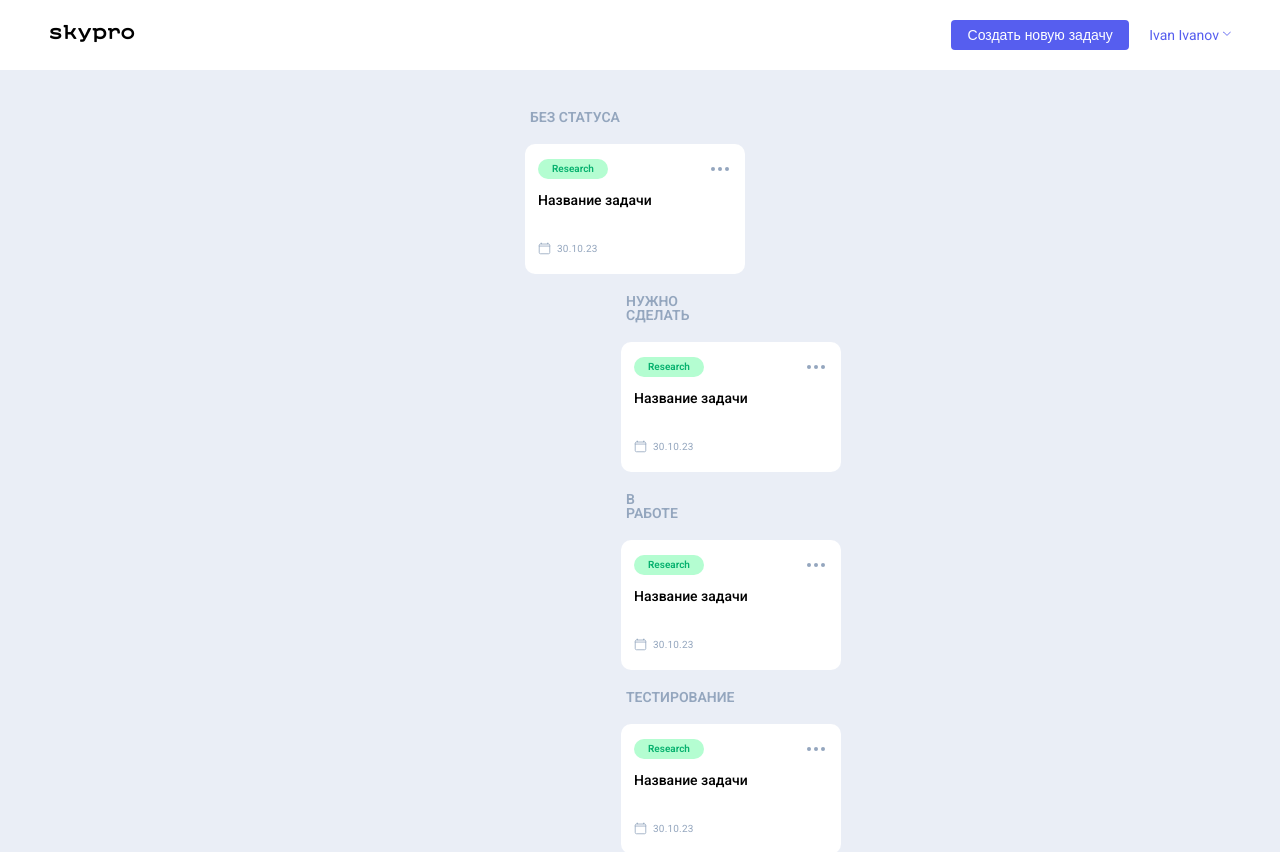
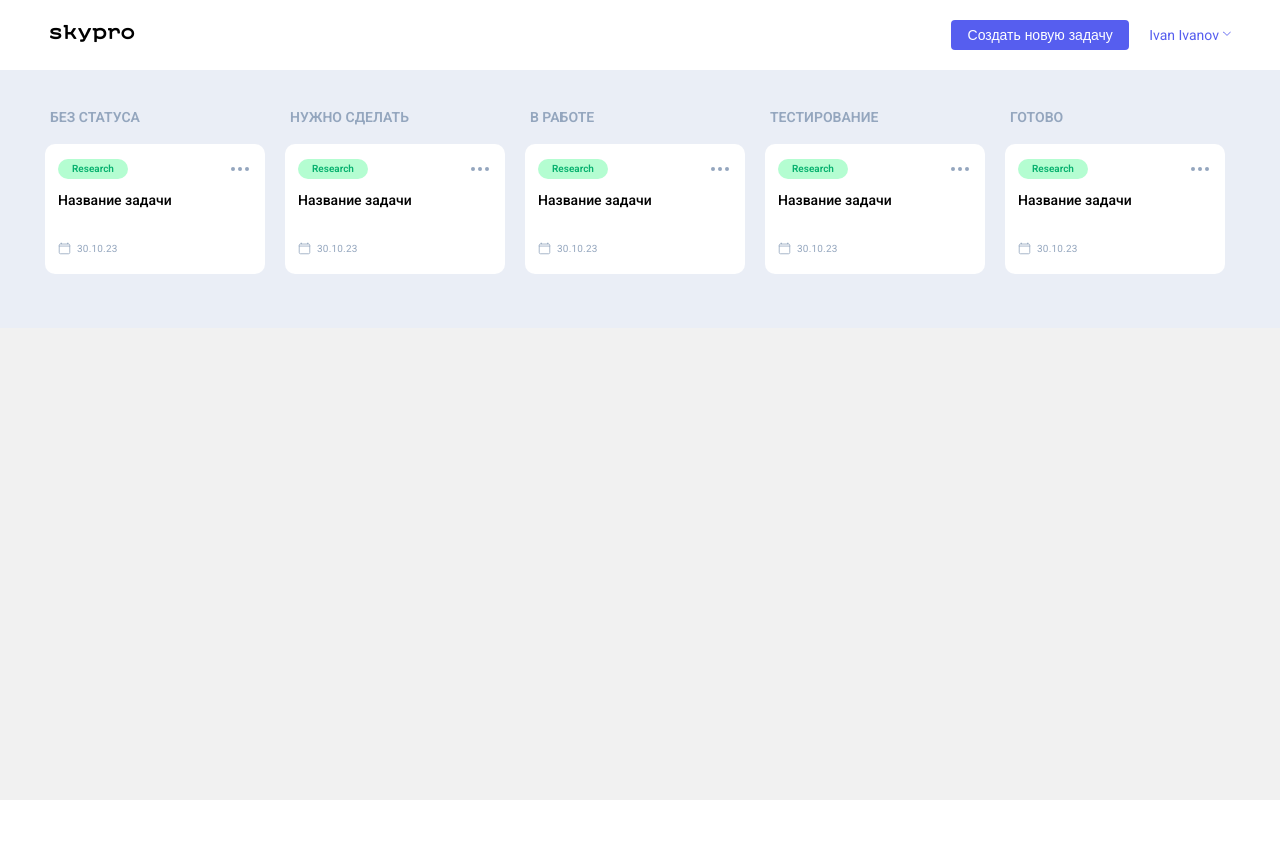
Before and after one commit to DenisGodov1993/skypro-kanban, a React (Vite) app: page / in a window 1280 px wide. Shown: the top 852 px of the page. After the commit the page ends 800 px from the top, so only its background shows below. Built offline with nearby package versions, Linux system fonts and the light colour scheme.

Commit message:
changed styles

```diff
--- a/src/App.jsx
+++ b/src/App.jsx
@@ -1,5 +1,4 @@
 // import { useState } from "react";
-// import reactLogo from "./assets/react.svg";
 // import reactLogo from "/assets/react.svg";
 // import viteLogo from "/vite.svg";
 import "./App.css";
@@ -7,25 +6,20 @@ import "./App.css";
 import PopUser from "./components/popups/PopUser/PopUser";
 import PopNewCard from "./components/popups/PopNewCard/PopNewCard";
 import PopBrowse from "./components/popups/PopBrowse/PopBrowse";
-// import Calendar from "./components/Calendar/Calendar";
 
 import Header from "./components/Header/Header";
 import Main from "./components/Main/Main";
-// import Column from "./components/Column/Column";
-// import Card from "./components/Card/Card";
 
 function App() {
   // const [count, setCount] = useState(0);
 
   return (
-    <>
+    <div className="wrapper">
       <PopUser />
 
       <PopNewCard />
 
       <PopBrowse />
-
-      {/* <Calendar /> */}
 
       {/* <div>
         <a href="https://vite.dev" target="_blank">
@@ -52,17 +46,11 @@ function App() {
 
       <Main />
 
-      {/* <Column /> */}
-
-      {/* <Card /> */}
-
-    </>
+    </div>
   );
 }
 
 export default App;
-
-
 
 // import { useState } from "react";
 // // import reactLogo from "./assets/react.svg";
--- a/src/components/Card/Card.jsx
+++ b/src/components/Card/Card.jsx
@@ -1,3 +1,5 @@
+// import "./Card.css";
+
 const Card = () => {
   const text = "Название задачи";
   const theme = "Research";
--- a/src/components/Column/Column.jsx
+++ b/src/components/Column/Column.jsx
@@ -2,13 +2,13 @@ import Card from "../Card/Card";
 
 const Column = () => {
   return (
-    <div className="main__column column">
-      <div className="column__title">
-        <p>Без статуса</p>
+    <>
+      <div className="main__column column">
+        <div className="column__title">
+          <p>Без статуса</p>
+        </div>
+        <Card />
       </div>
-
-      <Card />
-
       <div className="main__column">
         <div className="column__title">
           <p>Нужно сделать</p>
@@ -33,7 +33,7 @@ const Column = () => {
         </div>
         <Card />
       </div>
-    </div>
+    </>
   );
 };
 
--- a/src/components/Main/Main.jsx
+++ b/src/components/Main/Main.jsx
@@ -1,5 +1,4 @@
 import Column from "../Column/Column";
-// import Card from "./components/Card/Card";
 
 const Main = () => {
   return (
@@ -16,7 +15,3 @@ const Main = () => {
 };
 
 export default Main;
-
-
-
-{/* <Card /> */}
--- a/src/main.jsx
+++ b/src/main.jsx
@@ -1,6 +1,6 @@
 import { StrictMode } from 'react'
 import { createRoot } from 'react-dom/client'
-import './index.css'
+// import './index.css'
 import App from './App.jsx'
 
 createRoot(document.getElementById('root')).render(
```
